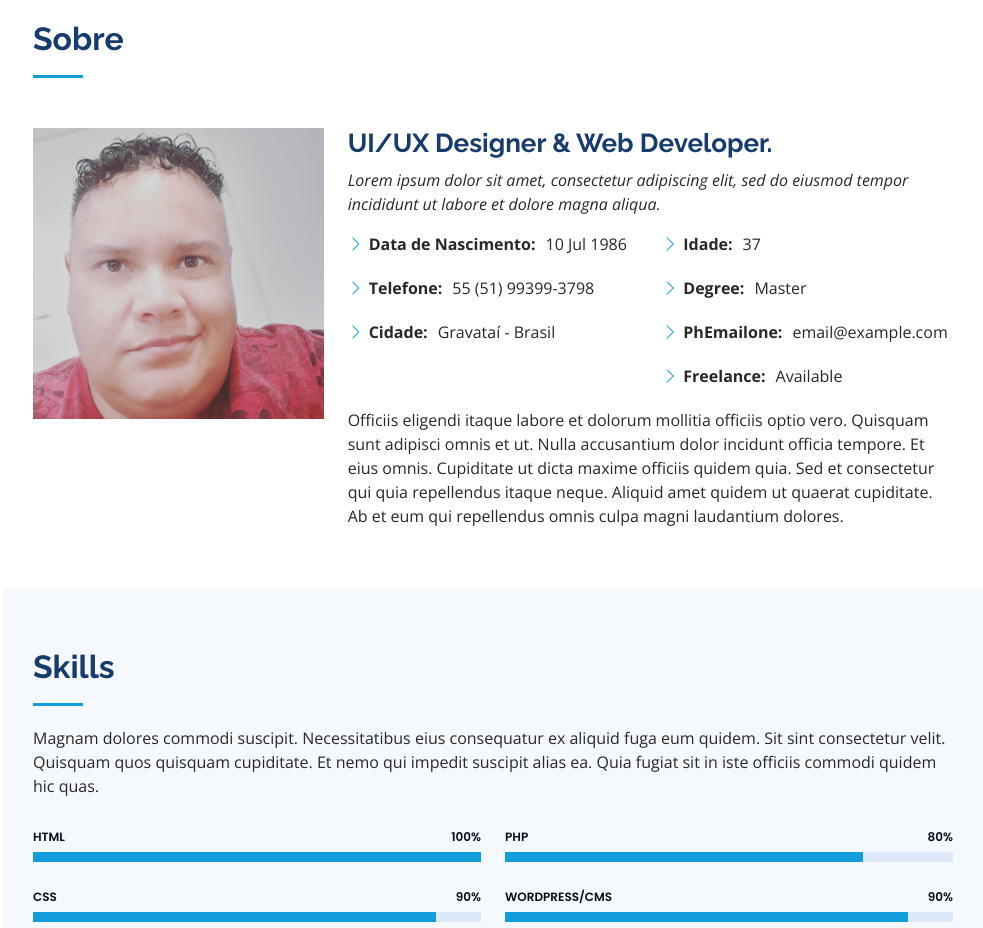
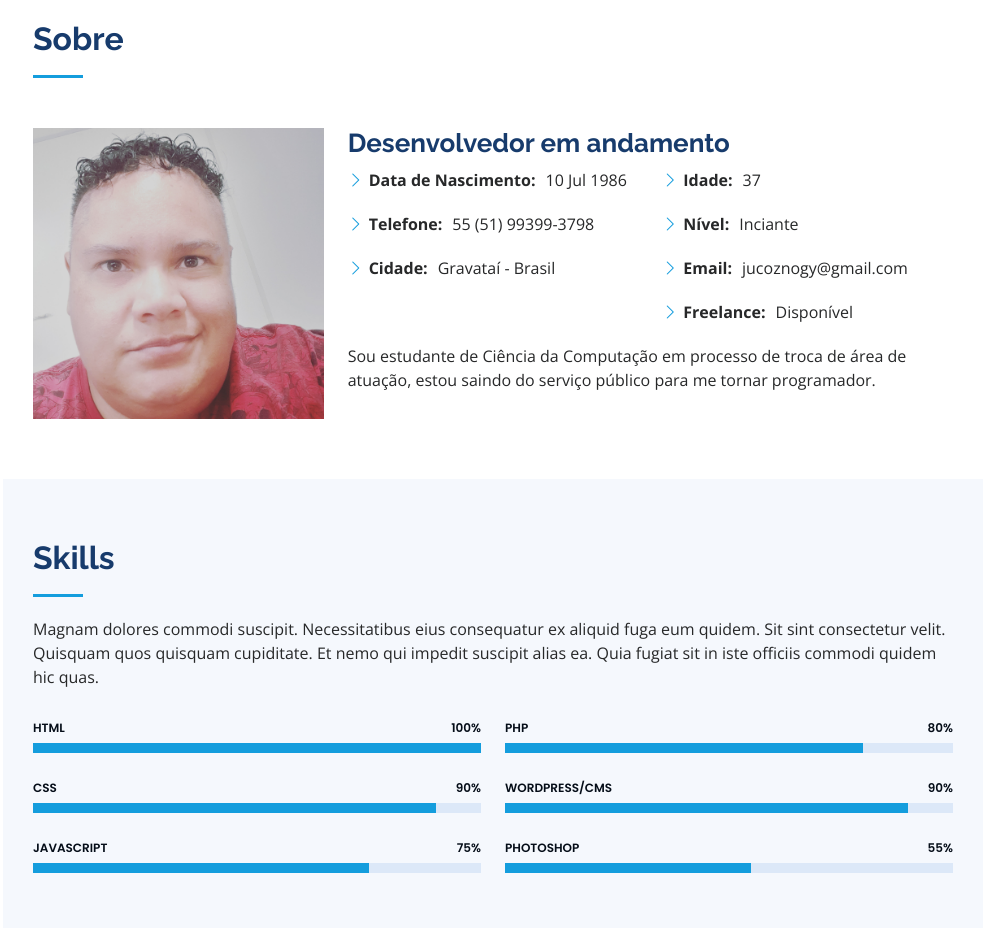
Before and after one commit to Jucoz/meu-portfolio, a plain HTML site: page index.html in a window 1280 px wide. Shown: the part 840-1768 px from the top of the page, without its empty margins (297-1280 px from the left). Drawn offline with nearby package versions, Linux system fonts and the light colour scheme.

Commit message:
Atualização da seção sobre

```diff
--- a/index.html
+++ b/index.html
@@ -92,11 +92,7 @@
             <img src="assets/img/profile-img.jpg" class="img-fluid" alt="">
           </div>
           <div class="col-lg-8 pt-4 pt-lg-0 content" data-aos="fade-left">
-            <h3>UI/UX Designer &amp; Web Developer.</h3>
-            <p class="fst-italic">
-              Lorem ipsum dolor sit amet, consectetur adipiscing elit, sed do eiusmod tempor incididunt ut labore et dolore
-              magna aliqua.
-            </p>
+            <h3>Desenvolvedor em andamento</h3>
             <div class="row">
               <div class="col-lg-6">
                 <ul>
@@ -108,15 +104,14 @@
               <div class="col-lg-6">
                 <ul>
                   <li><i class="bi bi-chevron-right"></i> <strong>Idade:</strong> <span>37</span></li>
-                  <li><i class="bi bi-chevron-right"></i> <strong>Degree:</strong> <span>Master</span></li>
-                  <li><i class="bi bi-chevron-right"></i> <strong>PhEmailone:</strong> <span>email@example.com</span></li>
-                  <li><i class="bi bi-chevron-right"></i> <strong>Freelance:</strong> <span>Available</span></li>
+                  <li><i class="bi bi-chevron-right"></i> <strong>Nível:</strong> <span>Inciante</span></li>
+                  <li><i class="bi bi-chevron-right"></i> <strong>Email:</strong> <span>jucoznogy@gmail.com</span></li>
+                  <li><i class="bi bi-chevron-right"></i> <strong>Freelance:</strong> <span>Disponível</span></li>
                 </ul>
               </div>
             </div>
             <p>
-              Officiis eligendi itaque labore et dolorum mollitia officiis optio vero. Quisquam sunt adipisci omnis et ut. Nulla accusantium dolor incidunt officia tempore. Et eius omnis.
-              Cupiditate ut dicta maxime officiis quidem quia. Sed et consectetur qui quia repellendus itaque neque. Aliquid amet quidem ut quaerat cupiditate. Ab et eum qui repellendus omnis culpa magni laudantium dolores.
+              Sou estudante de Ciência da Computação em processo de troca de área de atuação, estou saindo do serviço público para me tornar programador.
             </p>
           </div>
         </div>
```
